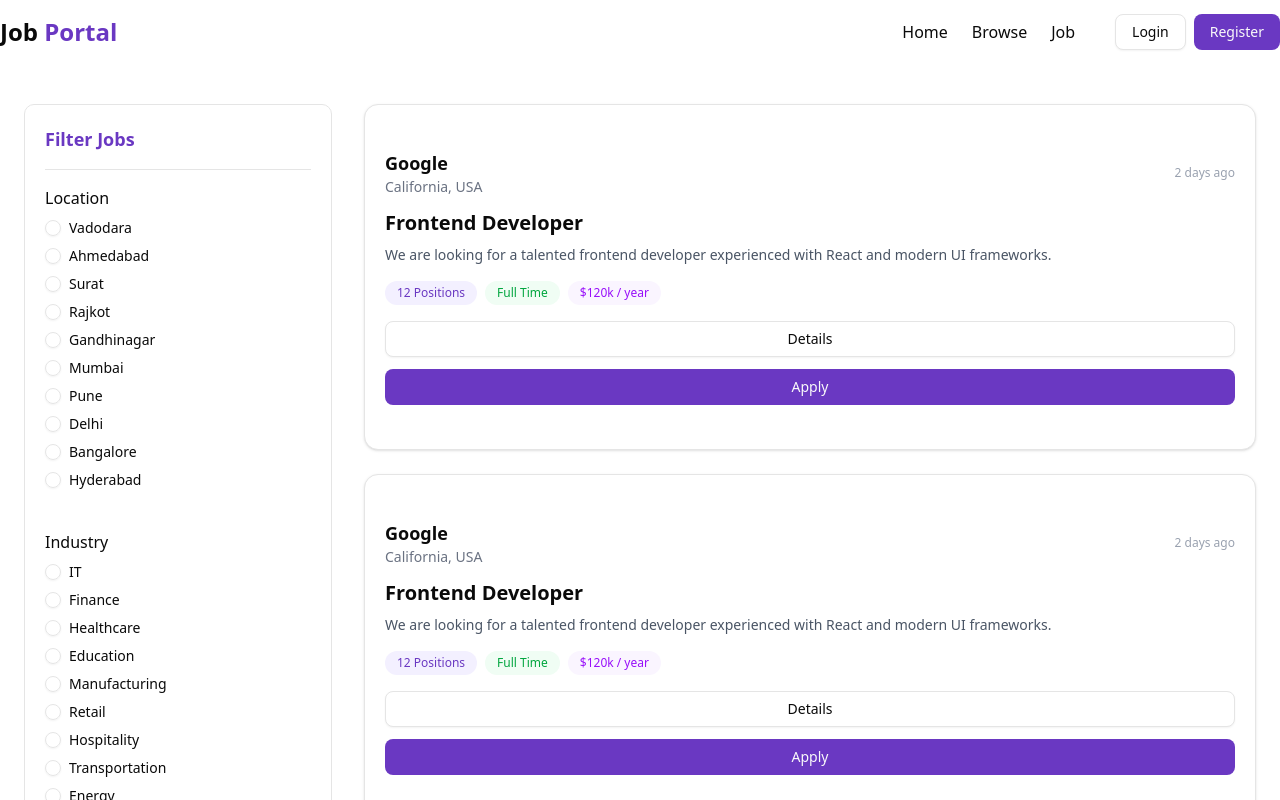
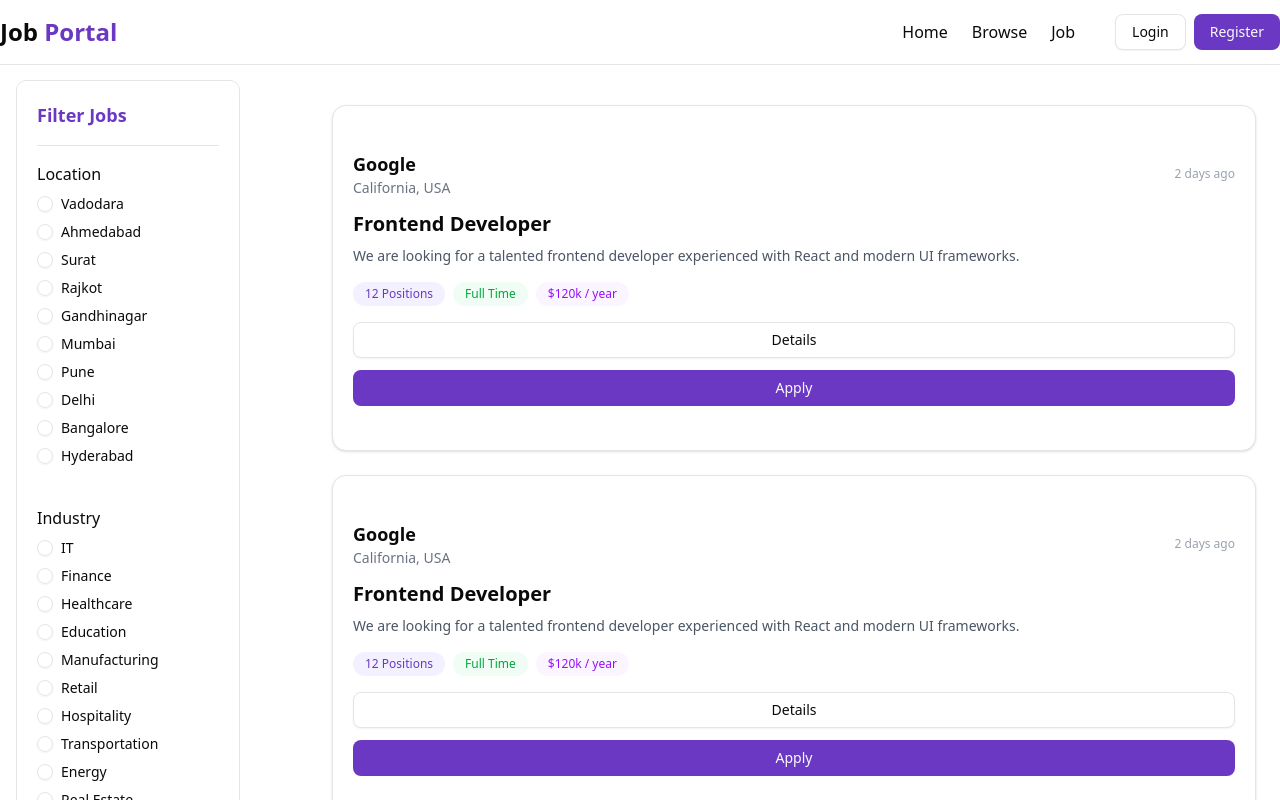
Before and after one commit to keysh123/JobHunt, a React app in the folder frontend/: page /jobs in a window 1280 px wide. Shown: the top 800 px of the page. Built offline with nearby package versions, Linux system fonts and the light colour scheme; the HTML template or start-up script is replaced by a standard one.

Commit message:
minor css changes

```diff
--- a/frontend/src/components/components_lite/Jobs.jsx
+++ b/frontend/src/components/components_lite/Jobs.jsx
@@ -23,18 +23,76 @@
   const currentJobs = jobsArray.slice(startIndex, startIndex + jobsPerPage);
 
   return (
+    // <section className="max-w-7xl mx-auto px-6 py-10">
+    //   <div className="flex flex-col lg:flex-row gap-8">
+
+    //     {/* Filter Sidebar */}
+    //     <div className="lg:w-1/4 sticky top-20 h-fit">
+    //     {/* <div className="lg:w-1/4 h-[calc(100vh-80px)] overflow-y-auto border rounded-lg p-4"> */}
+    //       <Filter />
+    //     </div>
+
+    //     {/* Jobs Section */}
+    //     <div className="flex-1 flex flex-col gap-6">
+
+    //       {/* Job Cards */}
+    //       {currentJobs.map((job, i) => (
+    //         <JobCard key={i} />
+    //       ))}
+
+    //       {/* Pagination */}
+    //       <Pagination className="mt-6">
+    //         <PaginationContent>
+
+    //           <PaginationItem>
+    //             <PaginationPrevious
+    //               onClick={() =>
+    //                 setCurrentPage((prev) => Math.max(prev - 1, 1))
+    //               }
+    //             />
+    //           </PaginationItem>
+
+    //           {[...Array(totalPages)].map((_, index) => (
+    //             <PaginationItem key={index}>
+    //               <PaginationLink
+    //                 isActive={currentPage === index + 1}
+    //                 onClick={() => setCurrentPage(index + 1)}
+    //               >
+    //                 {index + 1}
+    //               </PaginationLink>
+    //             </PaginationItem>
+    //           ))}
+
+    //           <PaginationItem>
+    //             <PaginationNext
+    //               onClick={() =>
+    //                 setCurrentPage((prev) =>
+    //                   Math.min(prev + 1, totalPages)
+    //                 )
+    //               }
+    //             />
+    //           </PaginationItem>
+
+    //         </PaginationContent>
+    //       </Pagination>
+
+    //     </div>
+    //   </div>
+    // </section>
     <section className="max-w-7xl mx-auto px-6 py-10">
-      <div className="flex flex-col lg:flex-row gap-8">
 
-        {/* Filter Sidebar */}
-        <div className="lg:w-1/4 sticky top-20 h-fit">
+  <div className="flex">
+
+    {/* FIXED FILTER */}
+    <div className="hidden lg:block w-1/4">
+      <div className="fixed top-20 left-0 w-[20%] h-[calc(100vh-80px)] overflow-y-auto px-4">
         <Filter />
       </div>
+    </div>
 
-        {/* Jobs Section */}
-        <div className="flex-1 flex flex-col gap-6">
+    {/* JOBS */}
+    <div className="flex-1  flex flex-col gap-6">
 
-          {/* Job Cards */}
       {currentJobs.map((job, i) => (
         <JobCard key={i} />
       ))}
@@ -42,7 +100,6 @@
       {/* Pagination */}
       <Pagination className="mt-6">
         <PaginationContent>
-
           <PaginationItem>
             <PaginationPrevious
               onClick={() =>
@@ -71,12 +128,13 @@
               }
             />
           </PaginationItem>
-
         </PaginationContent>
       </Pagination>
 
     </div>
+
   </div>
+
 </section>
   );
 };
--- a/frontend/src/components/components_lite/Layout.jsx
+++ b/frontend/src/components/components_lite/Layout.jsx
@@ -6,8 +6,9 @@
 const Layout = () => {
   return (
     <>
-      <Navbar
-       />
+    <div className="sticky top-0  z-50 bg-white border-b">
+      <Navbar/>
+      </div>
       <Outlet />
       <Footer />
     </>
```
Lines whose indentation alone changed are shown as unchanged.
